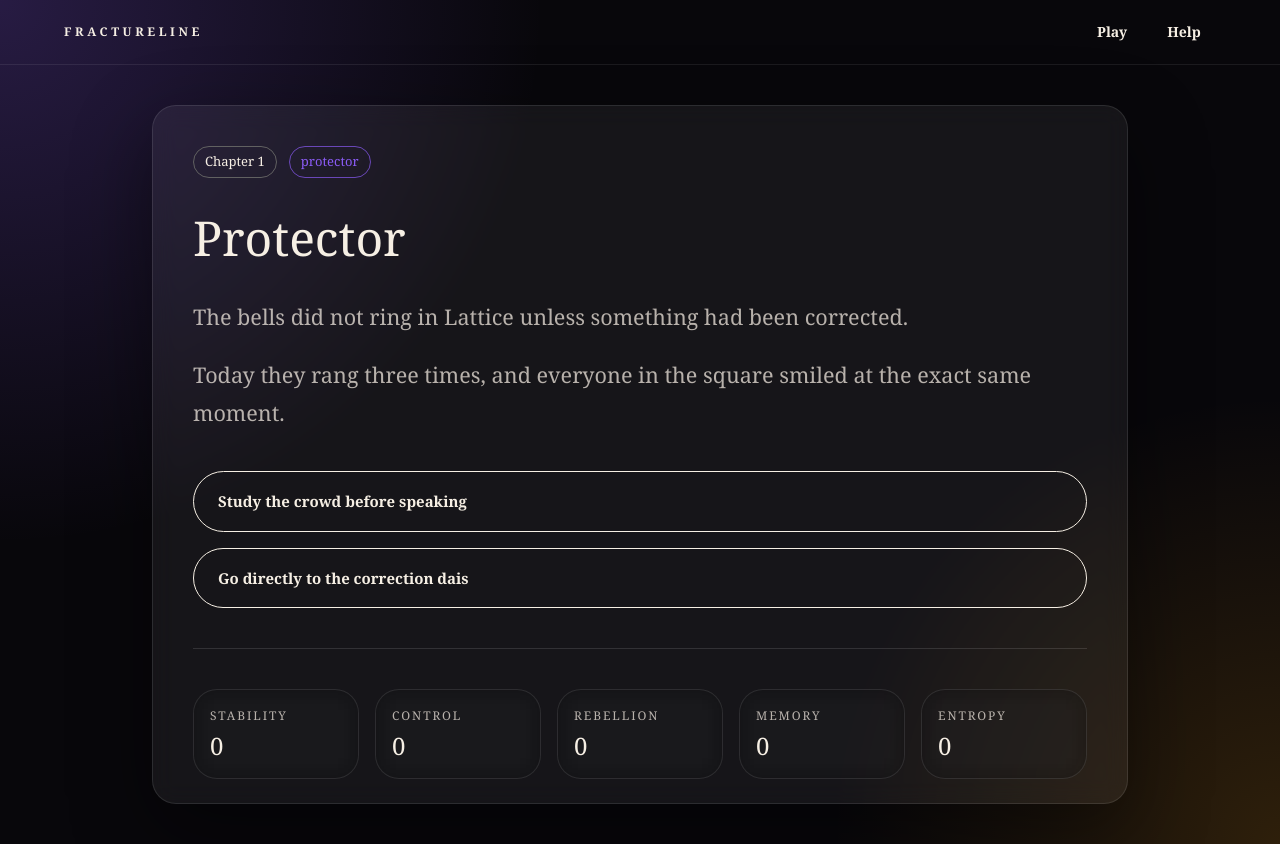
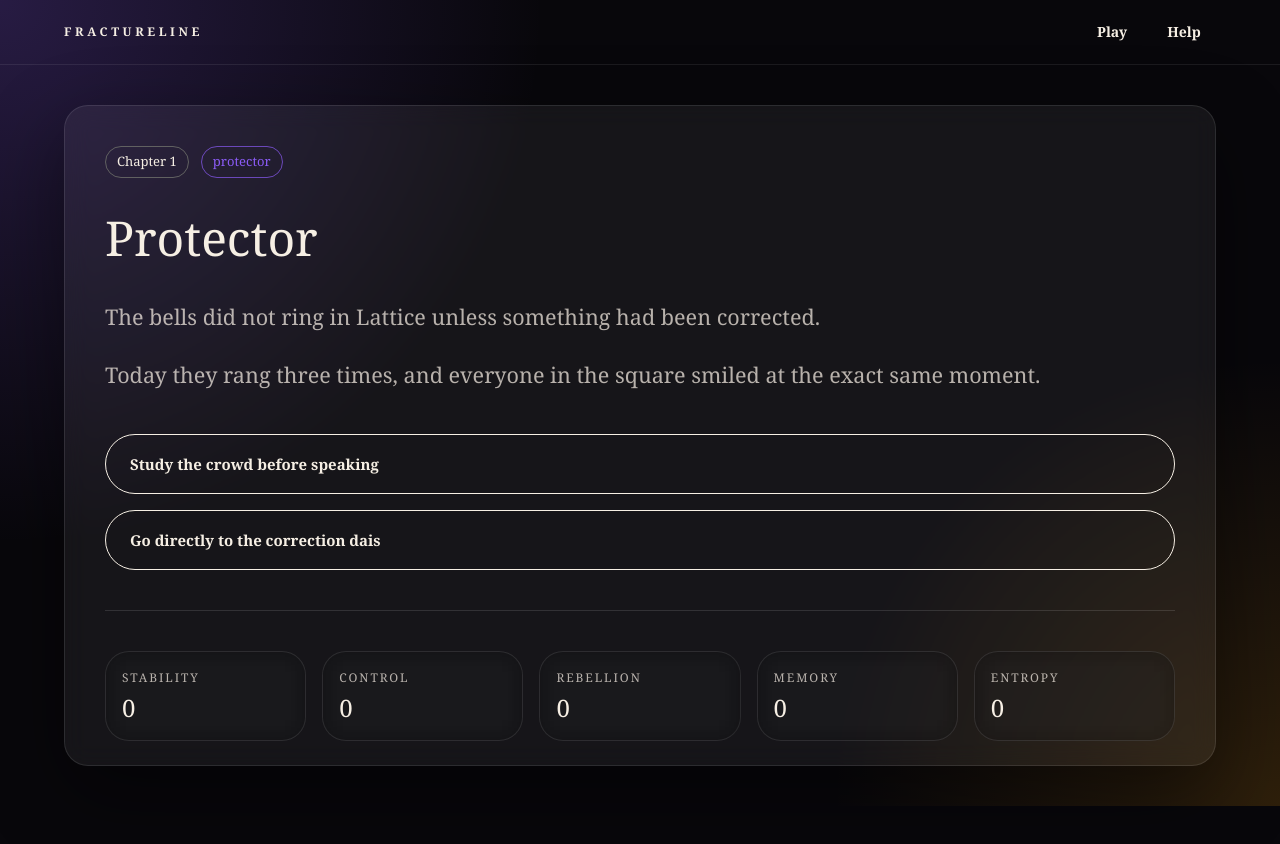
Before and after one commit to maniator/a-fracture-in-time, a Next.js app in the folder apps/web/: page /play in a window 1280 px wide. After the commit the page ends 806 px from the top, so only its background shows below. Built offline with nearby package versions, Linux system fonts and the light colour scheme.

Commit message:
refactor: convert play page shell to MUI

```diff
--- a/apps/web/app/play/page.tsx
+++ b/apps/web/app/play/page.tsx
@@ -1,15 +1,17 @@
+import Box from '@mui/material/Box';
+import Container from '@mui/material/Container';
 import { SceneRenderer } from '@/components/scene-renderer';
 import { SiteNav } from '@/components/site-nav';
 import { PwaRegister } from '@/components/pwa-register';
 
 export default function PlayPage() {
   return (
-    <main className="min-h-screen text-ink">
+    <Box component="main" sx={{ minHeight: '100vh', color: 'text.primary' }}>
       <PwaRegister />
       <SiteNav />
-      <section className="mx-auto w-full max-w-5xl px-6 py-10">
+      <Container maxWidth="lg" sx={{ py: 5 }}>
         <SceneRenderer />
-      </section>
-    </main>
+      </Container>
+    </Box>
   );
 }
```
